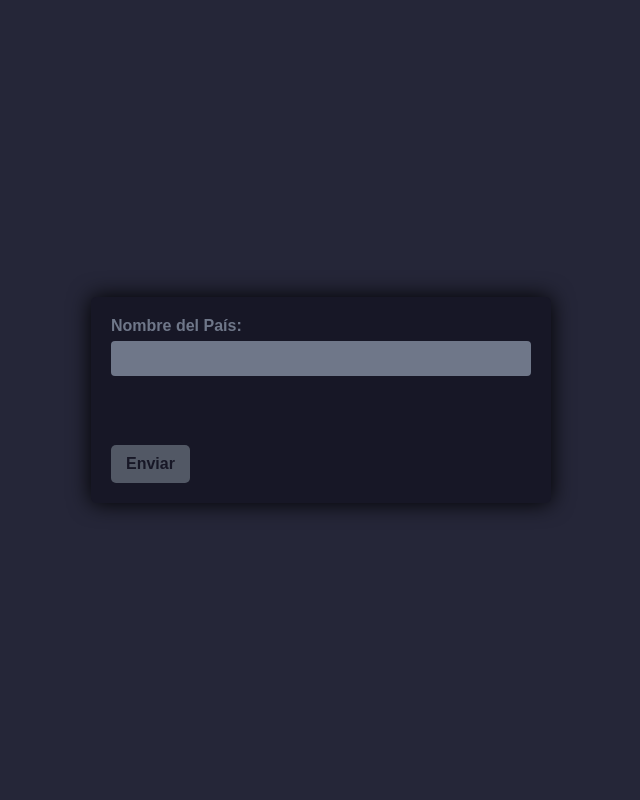
After one commit to nacedodev/2223_2DAW_CULTURAL_CHAIN, a PHP site: template src/php/views/aniadirNiveles.php in a window 1280 px wide; the page is wider, and only the part inside the window is pictured. The commit adds this page. Shown: that part, without its empty margins (379-1019 px from the left). Run offline with PHP 8.4, Linux system fonts and the light colour scheme; the template is opened without the code that fills it, so the values that code supplies are empty.

Commit message:
añadir nivel

```diff
--- a/src/php/models/niveles.php
+++ b/src/php/models/niveles.php
@@ -24,7 +24,6 @@ class Nivel {
      */
     public function aniadir($nombrepais) {
         $query = "INSERT INTO Nivel (nombrepais) VALUES ('$nombrepais')";
-
 
         try {
             $resultado = $this->conexion->query($query);
@@ -78,7 +77,7 @@ class Nivel {
     public function listar() {
         $query= 'SELECT * FROM Nivel';
         $resultado = $this->conexion->query($query);
-        $centros = [];
+        $niveles = [];
 
         if ($resultado === false) {
             // La consulta SELECT falló
--- /dev/null
+++ b/src/php/views/aniadirNiveles.php
@@ -0,0 +1,13 @@
+<div id="vistaForm">
+    <form id="form-end" name="formularioCentro" action="index.php?action=aniadirNivel&controller=Niveles" method="post">
+
+    <label for="nombre">Nombre del País:</label>
+    <input type="text" id="nombre" name="nombrepais" >
+    <span id="centro-error" class="error-message"></span><br><br>
+
+    <span id="localidad-error" class="error-message"></span><br><br>
+        <button id="send" type="submit">Enviar</button>
+        <span id="status-message" style="margin-left: 100px;"></span>
+    </form>
+</div>
+<!--<script type="module" src="../js/views/vistaFormCentros.js"></script>-->
```
Also changed, not shown: src/php/config/config_db.php (+6 -1 lines), src/php/controllers/niveles.php (renamed from src/php/controllers/nivel.php, +5 -5 lines), src/php/views/niveles.php (+1 -7 lines).
